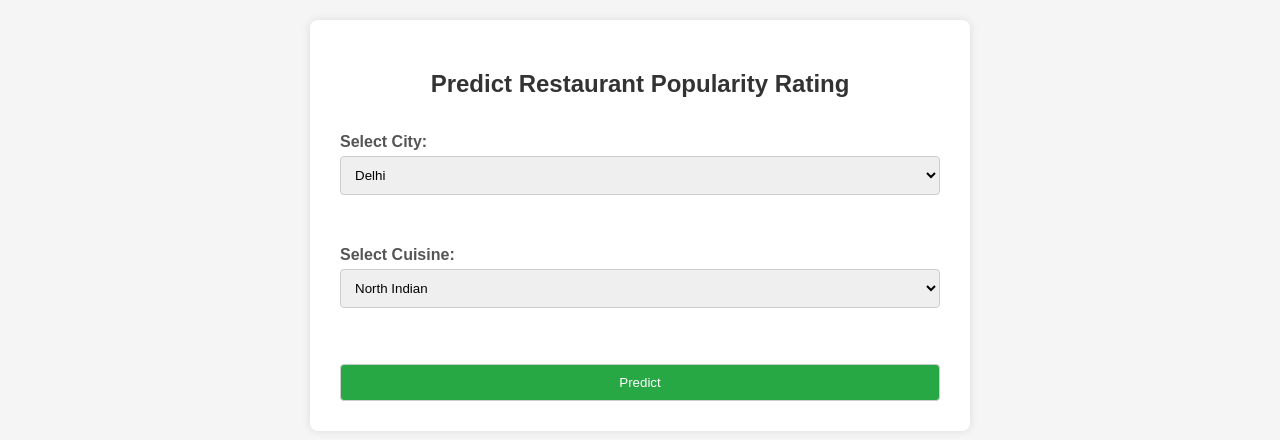
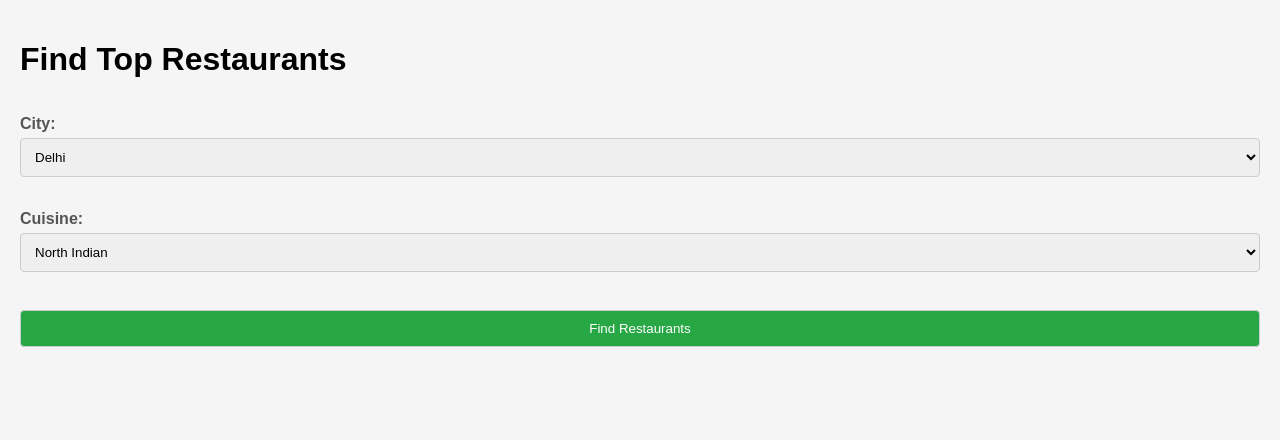
Before and after one commit to johna108/restaurant-recommendation, a Flask app: page / in a window 1280 px wide. Shown: the top 440 px of the page. Run offline with Flask 3, Linux system fonts and the light colour scheme; parts of the project's set-up code (start-up, migrations or seed data) failed here and were passed over.

Commit message:
index.html

```diff
--- a/res_rec/templates/index.html
+++ b/res_rec/templates/index.html
@@ -2,33 +2,40 @@
 <html lang="en">
 <head>
     <meta charset="UTF-8">
-  <meta name="viewport" content="width=device-width, initial-scale=1.0">
-  <title>Restaurant Popularity Prediction</title>
-  <link rel="stylesheet" href="{{ url_for('static', filename='style.css') }}">
+    <title>Restaurant Predictor</title>
+    <link rel="stylesheet" type="text/css" href="{{ url_for('static', filename='style.css') }}">
 </head>
+
 <body>
-  <div class="container">
-    <h2>Predict Restaurant Popularity Rating</h2>
-    <form action="/predict" method="post">
-      <label for="city">Select City:</label>
-      <select name="city" id="city">
+    <h1>Find Top Restaurants</h1>
+
+    {% if result %}
+        <h2>Recommended Restaurants:</h2>
+        <ul>
+            {% for restaurant in result %}
+                <li>{{ restaurant }}</li>
+            {% endfor %}
+        </ul>
+    {% endif %}
+
+    <form action="/predict" method="POST">
+        <label>City:</label>
+        <select name="city" required>
             {% for city in cities %}
                 <option value="{{ city }}">{{ city }}</option>
             {% endfor %}
         </select>
-      <br><br>
-      <label for="cuisine">Select Cuisine:</label>
-      <select name="cuisine" id="cuisine">
+        <br>
+
+        <label>Cuisine:</label>
+        <select name="cuisine" required>
             {% for cuisine in cuisines %}
                 <option value="{{ cuisine }}">{{ cuisine }}</option>
             {% endfor %}
         </select>
-      <br><br>
-      <input type="submit" value="Predict">
+        <br>
+
+        <input type="submit" value="Find Restaurants">
     </form>
-    {% if prediction_text %}
-      <h3>{{ prediction_text }}</h3>
-    {% endif %}
-  </div>
 </body>
 </html>
```
Lines whose indentation alone changed are shown as unchanged.
